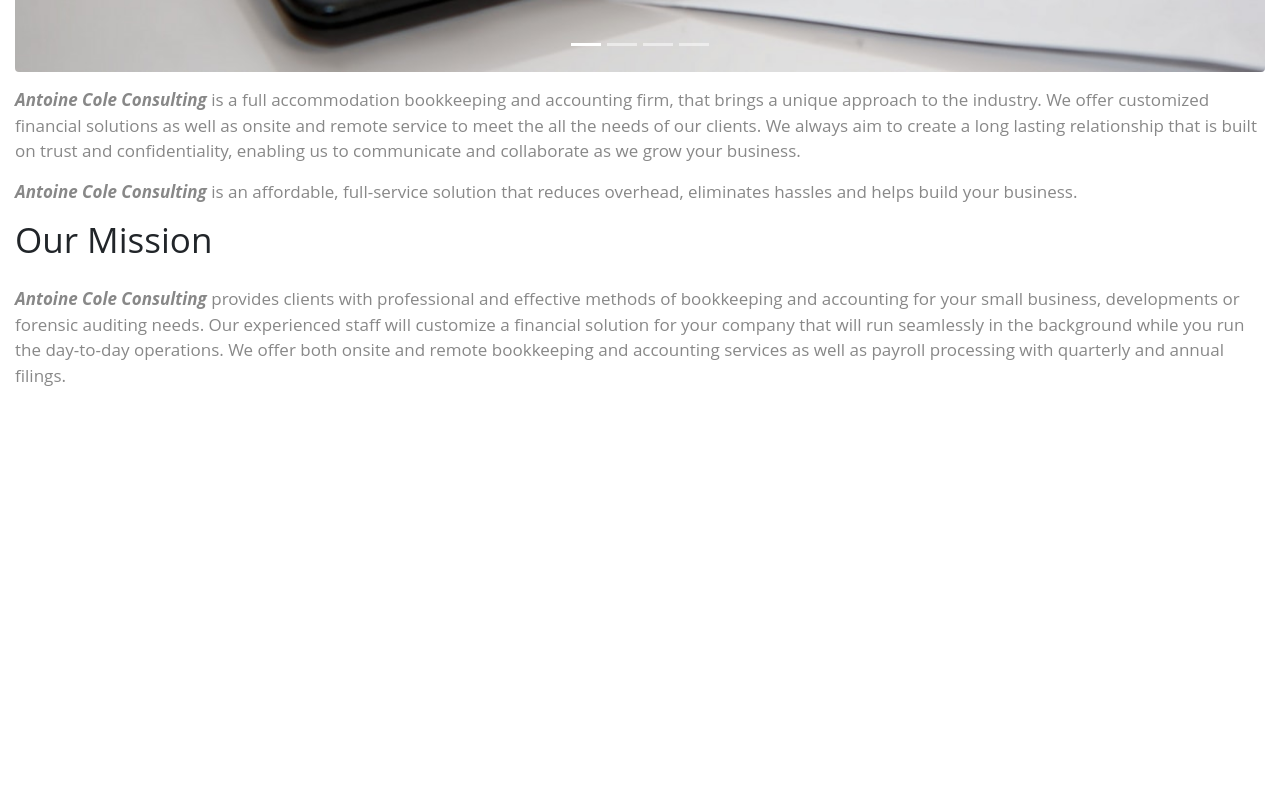
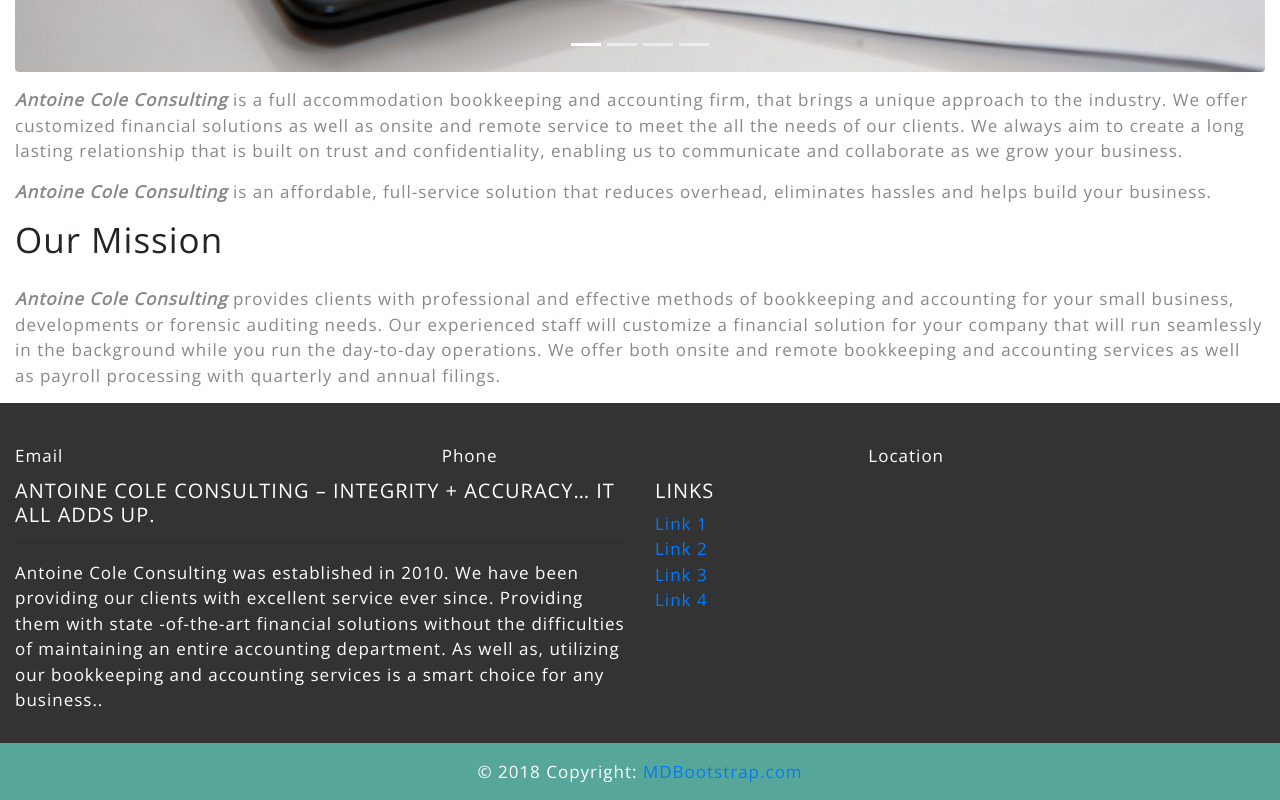
Before and after one commit to papanugget/ac_consulting, a React (Create React App) app: page /gallery in a window 1280 px wide. Shown: the part 725-1525 px from the top of the page. Before the commit the page ends 1128 px from the top, so only its background shows below. Built offline with nearby package versions, Linux system fonts and the light colour scheme.

Commit message:
added footer placeholder

```diff
--- a/public/index.html
+++ b/public/index.html
@@ -10,6 +10,7 @@
       name="description"
       content="Antoine Cole Consulting Example Page"
     />
+    <link href="https://fonts.googleapis.com/css?family=Open+Sans&display=swap" rel="stylesheet">
     <link rel="apple-touch-icon" href="logo192.png" />
     <!--
       manifest.json provides metadata used when your web app is installed on a
--- a/src/App.js
+++ b/src/App.js
@@ -5,6 +5,7 @@
 import Header from './components/Header';
 import Showcase from './components/Showcase';
 import Features from './components/Features';
+import Footer from './components/Footer';
 
 class App extends React.Component {
   constructor(props) {
@@ -21,6 +22,9 @@
         <div className="container-fluid">
           <Features />
         </div>
+        <div>
+          <Footer/>
+        </div>
       </div>
     );
   }
--- a/src/components/Footer.js
+++ b/src/components/Footer.js
@@ -0,0 +1,58 @@
+import React from 'react';
+// import React from '@fortawesome/fontawesome-free';
+
+const Footer = () => {
+    return(
+        <footer className="footer" id="main-footer">
+            <div className="container-fluid">
+                <div className="row"  id="company">
+                    <div className="col-sm">
+                        Email
+                    </div>
+                    <div className="col-sm">
+                        Phone
+                    </div>
+                    <div className="col-sm">
+                        Location
+                    </div>
+                </div>
+                <div className="row">
+                <div className="col-md">
+                    <h5 className="text-uppercase">Antoine Cole Consulting – Integrity + Accuracy… It all adds up.</h5>
+                    <hr />
+                    <p>Antoine Cole Consulting was established in 2010. We have been providing our clients with excellent service ever since. Providing them with state -of-the-art financial solutions without the difficulties of maintaining an entire accounting department. As well as, utilizing our bookkeeping and accounting services is a smart choice for any business..</p>
+
+                </div>
+                <hr />
+                <div className="col-md ">
+                    <h5 className="text-uppercase">Links</h5>
+
+                    <ul className="list-unstyled">
+                    <li>
+                        <a href="#!">Link 1</a>
+                    </li>
+                    <li>
+                        <a href="#!">Link 2</a>
+                    </li>
+                    <li>
+                        <a href="#!">Link 3</a>
+                    </li>
+                    <li>
+                        <a href="#!">Link 4</a>
+                    </li>
+                    </ul>
+
+                </div>
+
+                </div>
+
+            </div>
+            <div className="footer-copyright text-center py-3">© 2018 Copyright:
+                <a href="https://mdbootstrap.com/education/bootstrap/"> MDBootstrap.com</a>
+            </div>
+
+            </footer>
+    );
+}
+
+export default Footer;
--- a/src/css/style.css
+++ b/src/css/style.css
@@ -4,6 +4,7 @@
 	line-height: 1.5em;
 	margin: 0;
 	padding: 0;
+	letter-spacing: 1px;
 }
 
 img {
@@ -139,6 +140,10 @@
 	line-height: 2em;
 }
 
+#company ul li {
+	display: inline;
+}
+
 #company input[type="email"] {
 	padding: 7px;
 }
@@ -152,8 +157,14 @@
 
 /* FOOTER */
 #main-footer {
-	background: #56a79a;
+	padding-top: 30px;
+	background: #333;
 	color: #fff;
+}
+
+.footer-copyright {
+	margin-top: 14px;
+    background: #56a79a;
 }
 
 /* PAGE */
```
